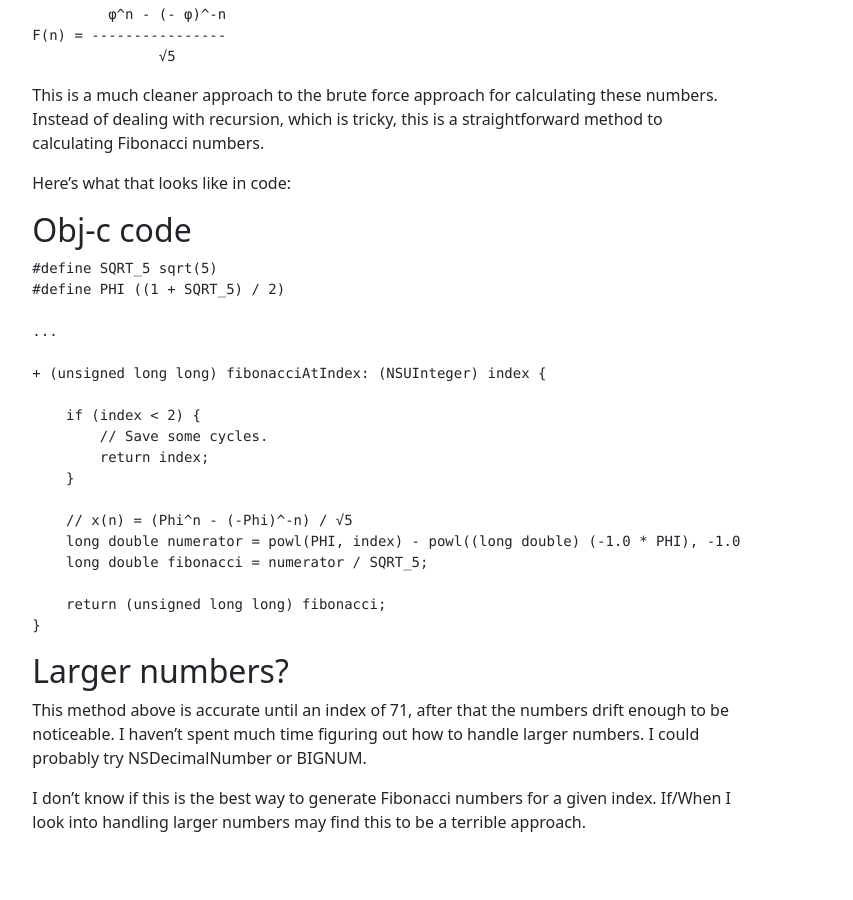
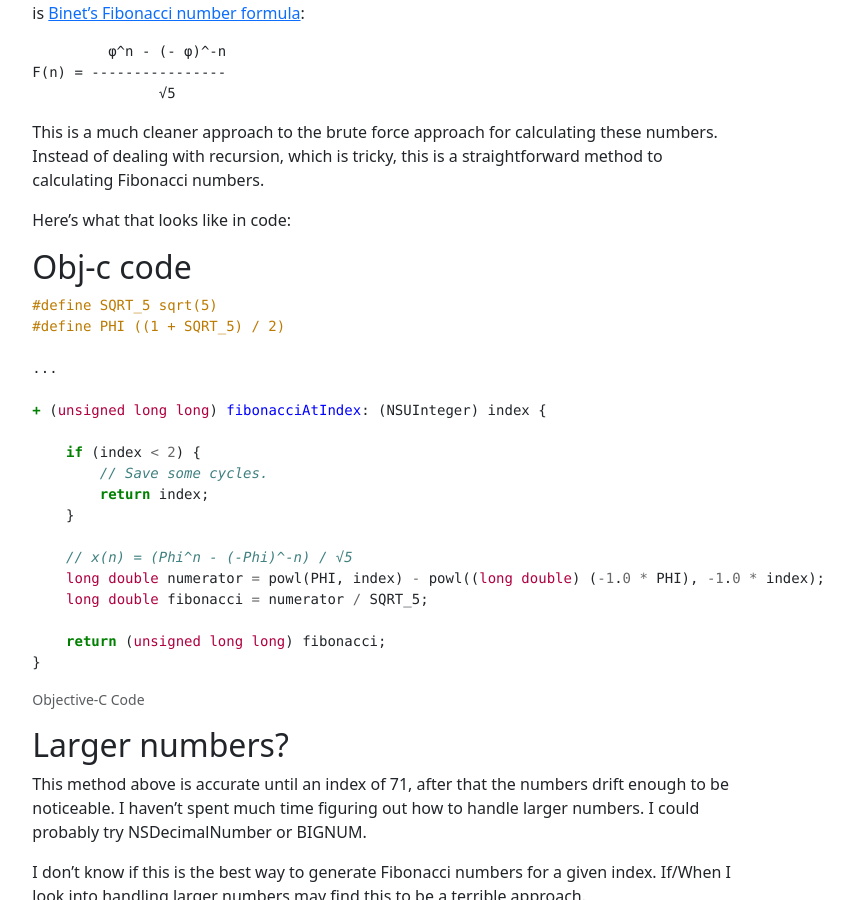
Before and after one commit to rwgrier/blog.ryangrier.com, a Jekyll site: the page built from _posts/2014/2014-04-09-fibonacci-sequence.markdown, in a window 1280 px wide and 900 px high, scrolled down 1002 px. Shown: the whole window, without its empty margins (253-1106 px from the left). Built offline with Jekyll 4.4.1, drawn with Linux system fonts in a browser that asks for light colours; some of the changed text lies outside the part shown.

Commit message:
First pass is done.

```diff
--- a/_posts/2014/2014-04-09-fibonacci-sequence.markdown
+++ b/_posts/2014/2014-04-09-fibonacci-sequence.markdown
@@ -12,11 +12,17 @@
 
 For example:
 
-    Given 0; return 0.
-    Given 1; return 1.
-    Given 2; return 1.
-    ...
-    Given 6; return 8.
+<figure class="figure">
+{% highlight markdown %}
+Given 0; return 0.
+Given 1; return 1.
+Given 2; return 1.
+...
+Given 6; return 8.
+{% endhighlight %}
+
+<figcaption class="figure-caption">Sample Fibonacci Numbers</figcaption>
+</figure>
 
 I started by writing a method that would solve the problem through brute force using [recursion](https://en.wikipedia.org/wiki/Recursion), but it wasn’t really what the interviewer was looking for. I fumbled through the question and didn’t get an offer from that company.
 
@@ -44,24 +50,30 @@
 
 ## Obj-c code
 
-    #define SQRT_5 sqrt(5)
-    #define PHI ((1 + SQRT_5) / 2)
+<figure class="figure">
+{% highlight objective_c %}
+#define SQRT_5 sqrt(5)
+#define PHI ((1 + SQRT_5) / 2)
 
-    ...
+...
 
-    + (unsigned long long) fibonacciAtIndex: (NSUInteger) index {
++ (unsigned long long) fibonacciAtIndex: (NSUInteger) index {
 
-        if (index < 2) {
-            // Save some cycles.
-            return index;
-        }
+    if (index < 2) {
+        // Save some cycles.
+        return index;
+    }
 
-        // x(n) = (Phi^n - (-Phi)^-n) / √5
-        long double numerator = powl(PHI, index) - powl((long double) (-1.0 * PHI), -1.0 * index);
-        long double fibonacci = numerator / SQRT_5;
+    // x(n) = (Phi^n - (-Phi)^-n) / √5
+    long double numerator = powl(PHI, index) - powl((long double) (-1.0 * PHI), -1.0 * index);
+    long double fibonacci = numerator / SQRT_5;
 
-        return (unsigned long long) fibonacci;
-    }
+    return (unsigned long long) fibonacci;
+}
+{% endhighlight %}
+
+<figcaption class="figure-caption">Objective-C Code</figcaption>
+</figure>
 
 ## Larger numbers?
 
--- a/_posts/2014/2014-07-08-mycntdwn-4.markdown
+++ b/_posts/2014/2014-07-08-mycntdwn-4.markdown
@@ -13,4 +13,4 @@
 
 I am currently in the depths of making MyCntdwn a proper Universal app. It took me a little while to know what I wanted the app to look like. I don’t want it to look like MyCntdwn HD. I think that look had a time and place, but that time and place has passed. This process includes more refactoring so that I can reduce the amount of duplicate code.
 
-I had [mentioned before]( __GHOST_URL__ /mycntdwn-where-to-go/) that I want add some sort of backup/syncing to MyCntdwn. I haven’t started in this yet. I’m still working out how I want this to work.
+I had [mentioned before]({%link _posts/2014/2014-05-09-mycntdwn-where-to-go.markdown %}) that I want add some sort of backup/syncing to MyCntdwn. I haven’t started in this yet. I’m still working out how I want this to work.
--- a/_posts/2017/2017-06-05-data-sync-series-part-2.markdown
+++ b/_posts/2017/2017-06-05-data-sync-series-part-2.markdown
@@ -7,7 +7,7 @@
 - app-development
 ---
 
-This is the second blog post in my new blog series on data syncing in an app. You can read the first one [here]( __GHOST_URL__ /data-sync-series-part-1/). This took me a little longer than I wanted, I got busy with the kids and end of year school stuff for them. Sorry for any delay.
+This is the second blog post in my new blog series on data syncing in an app. You can read the first one [here]({%link _posts/2017/2017-05-12-data-sync-series-part-1.markdown %}). This took me a little longer than I wanted, I got busy with the kids and end of year school stuff for them. Sorry for any delay.
 
 In this post, I’m going to take a look at the various types of data synchronization that exist and outline which one I’ll be using in the new app that I develop.
 
--- a/_posts/2017/2017-10-24-data-sync-series-part-5.markdown
+++ b/_posts/2017/2017-10-24-data-sync-series-part-5.markdown
@@ -29,7 +29,7 @@
 
 I know I said I would try to speed things up, I’m trying. It’s tough. We have a lot going on.
 
-This update has actually been done for a little while. I have been sitting on it while I [decide what I do with my site]( __GHOST_URL__ /site-update-my-move-from-tumblr/). The code has been sitting on a branch for over two weeks. I just needed to write this post and move on.
+This update has actually been done for a little while. I have been sitting on it while I [decide what I do with my site]({%link _posts/2017/2017-10-20-site-update-my-move-from-tumblr.markdown %}). The code has been sitting on a branch for over two weeks. I just needed to write this post and move on.
 
 ## Other Posts in the Series
 
--- a/_posts/2018/2018-08-21-notes-apps-bear-vs-agenda.markdown
+++ b/_posts/2018/2018-08-21-notes-apps-bear-vs-agenda.markdown
@@ -8,7 +8,7 @@
 
 Both [Bear](http://www.bear-writer.com/) and [Agenda](https://www.agenda.com/) are note taking apps for macOS and iOS. Both are great note taking apps that support my favorite markup syntax called [Markdown](https://daringfireball.net/projects/markdown/).
 
-I’ve been a Bear user for over a year now. I use it on a daily basis. I’ve even included it in a post about [My Development Toolbox]( __GHOST_URL__ /my-development-toolbox/). I really do use it almost every day and I really love the app. I’m happy to pay the yearly subscription fee for it.
+I’ve been a Bear user for over a year now. I use it on a daily basis. I’ve even included it in a post about [My Development Toolbox]({%link _posts/2018/2018-07-31-my-development-toolbox.markdown %}). I really do use it almost every day and I really love the app. I’m happy to pay the yearly subscription fee for it.
 
 Recently (roughly two months ago), a new note taking app was released for macOS and iOS call Agenda. It looked promising. It also has a few features that Bear does not have. Agenda allows you to link notes to both calendar events (and days) and to people. These custom features are great for taking notes during a meeting. You can have notes and action items from a meeting (or day) linked directly in your note taking app.
 
--- a/_posts/2021/2021-10-05-from-homepod-to-sonos.markdown
+++ b/_posts/2021/2021-10-05-from-homepod-to-sonos.markdown
@@ -7,7 +7,7 @@
 - sonos
 ---
 
-I was a pretty early adopter of [Apple’s HomePod](https://www.apple.com/homepod-2018/). I got one as soon as they were available (to me) in [early 2018]( __GHOST_URL__ /homepod/).
+I was a pretty early adopter of [Apple’s HomePod](https://www.apple.com/homepod-2018/). I got one as soon as they were available (to me) in [early 2018]({%link _posts/2018/2018-04-07-homepod.markdown %}).
 
 I really enjoyed the HomePod for a while. I had it on my desk and used it while I worked every day. In the last year or so, I started to want a stereo (left and right speakers) setup. However, I didn’t want to spend another $500 on a HomePod.
 
```
